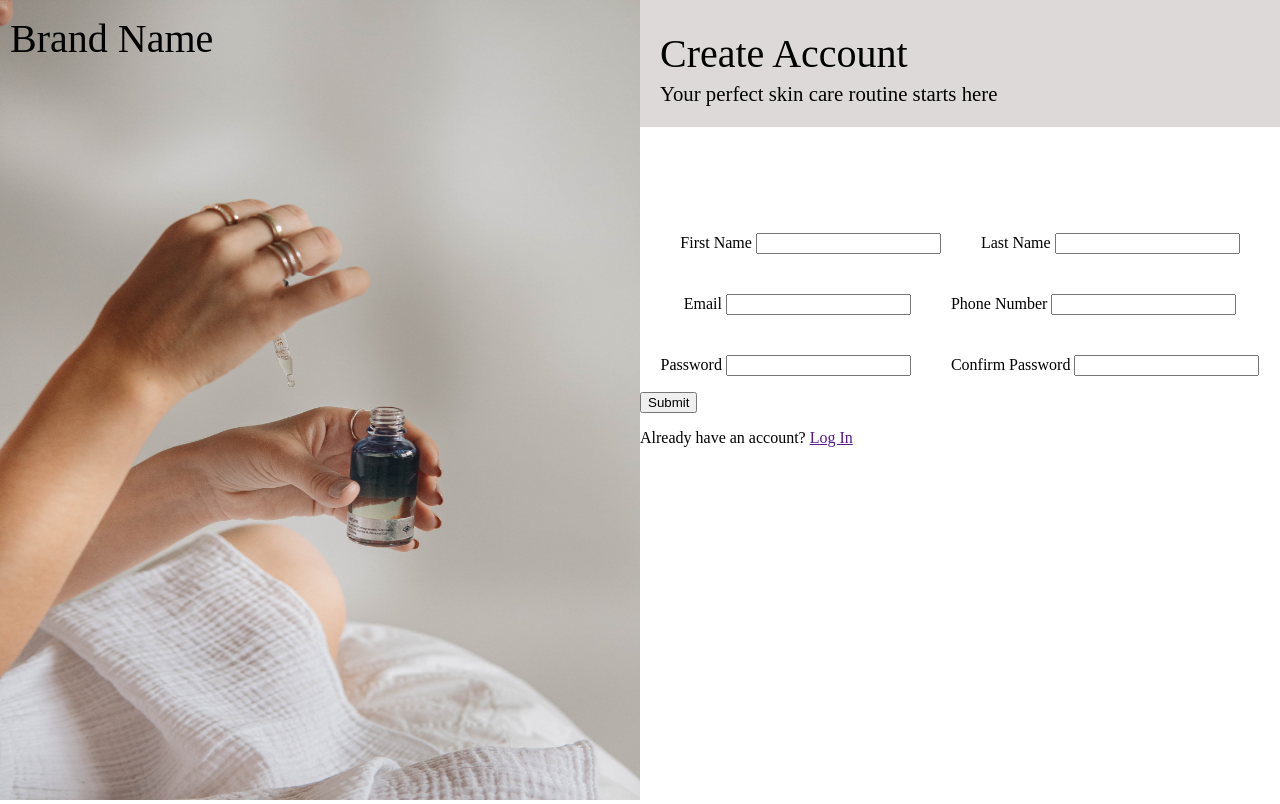
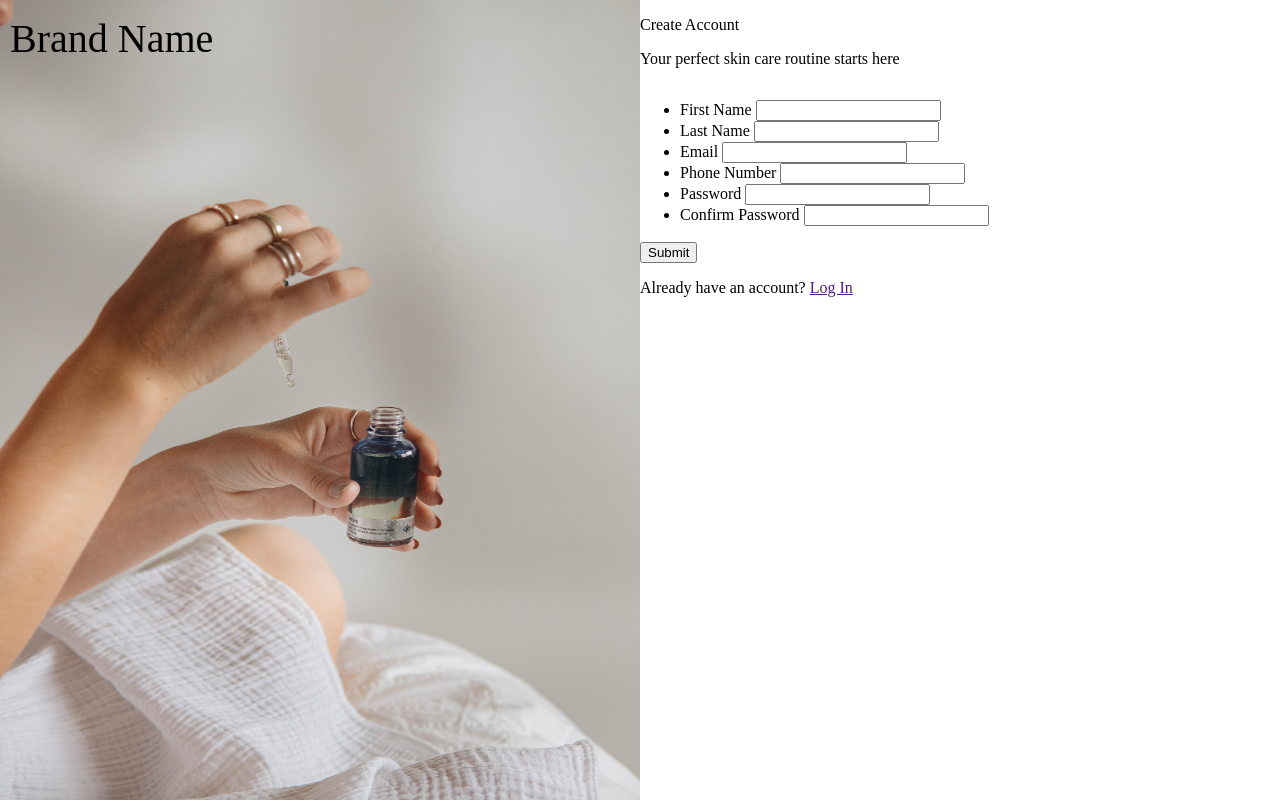
Before and after one commit to Lune3/sign_up-form, a plain HTML site: page index.html in a window 1280 px wide. Drawn offline with Linux system fonts and the light colour scheme.

Commit message:
Redoing styling for formBox

```diff
--- a/index.html
+++ b/index.html
@@ -44,11 +44,11 @@
                         <input type="password" name="confirm_password" id="confirmPassword" required>
                     </li>
                 </ul>
+                <div>
+                    <button type="button">Submit</button>
+                    <p>Already have an account? <a href="">Log In</a></p>
+                </div>
             </form>
-            <div>
-                <button type="button">Submit</button>
-                <p>Already have an account? <a href="">Log In</a></p>
-            </div>
         </div>
     </div>
 </body>
--- a/styleSheet.css
+++ b/styleSheet.css
@@ -22,36 +22,8 @@ img[src^= "images/"]{
     min-width: 80vb;
 }
 
-.accountCreation{
-    background-color: rgb(221, 217, 217);
-    width: 100%;
-}
-
-.accountCreation p:first-child{
-    font-size: 2.5rem;
-    padding: 30px 20px 0px 20px;
-    margin: 0;
-}
-
-.accountCreation p:nth-child(2){
-    font-size: 1.3rem;
-    padding-left: 20px;
-    margin-top: 5px;
-}
-
 .formBox{
+    flex: 1;
     display: flex;
     flex-direction: column;
-    gap: 90px;
-
 }
-
-ul{
-    padding: 0;
-    list-style: none;
-    display: flex;
-    flex-wrap: wrap;
-    max-width: 700px;
-    justify-content: center;
-    gap: 40px;
-}
```
